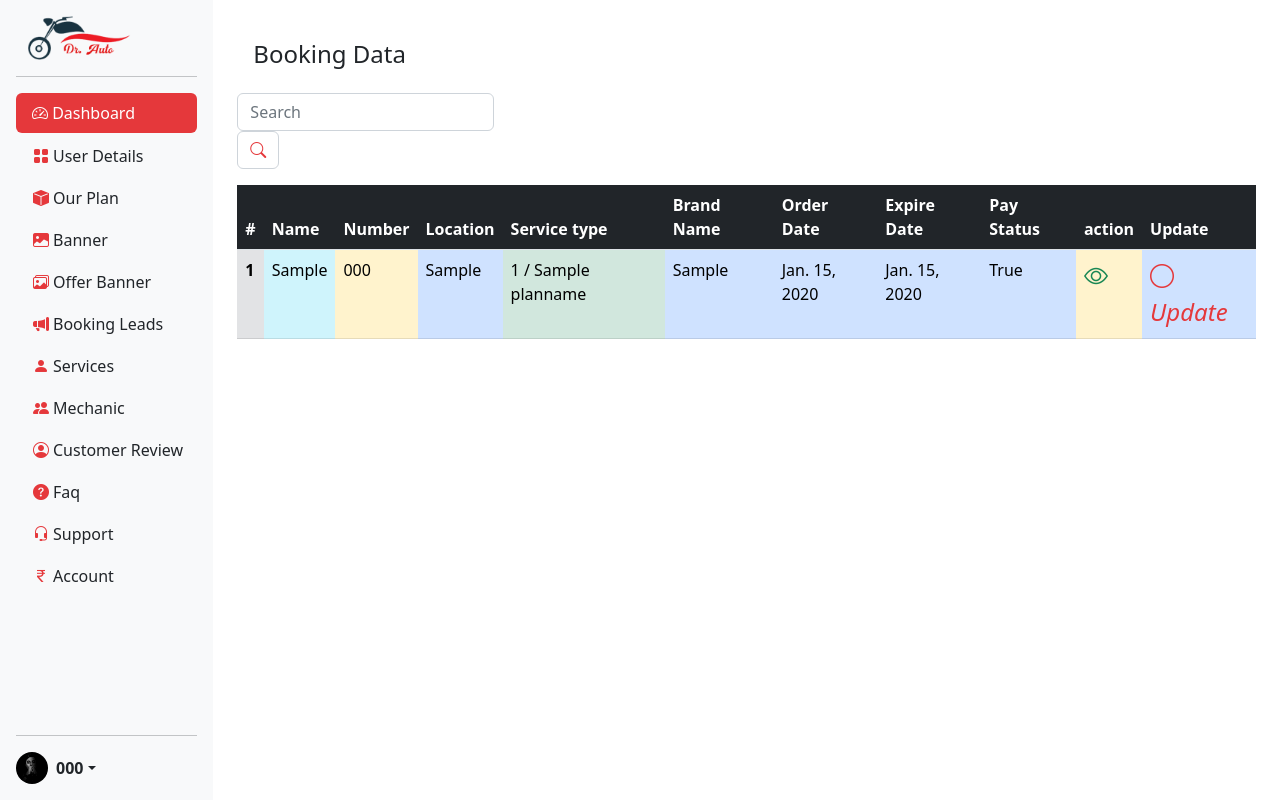
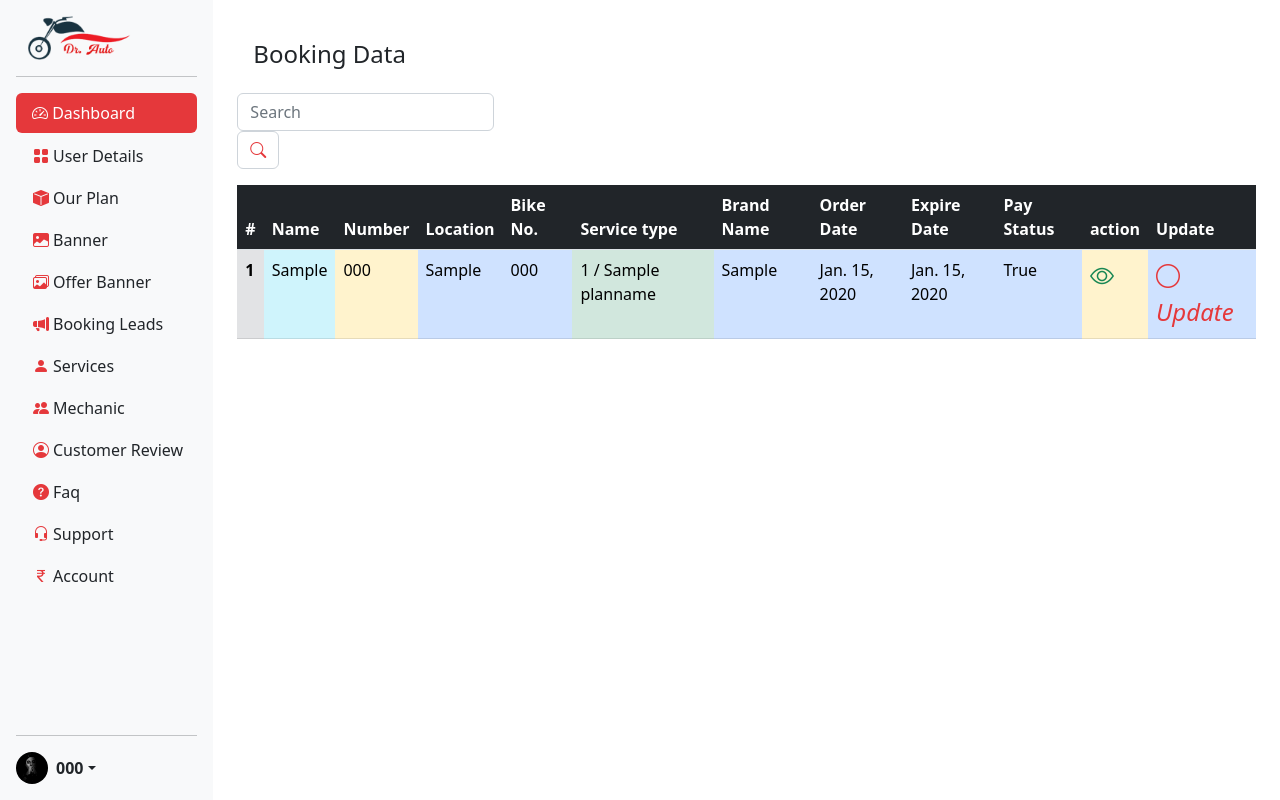
Before and after one commit to infinixsys/BikeRepair, a Django app: page /booking/leads in a window 1280 px wide. Run offline with Django 4.2, Linux system fonts and the light colour scheme; a user stored in the database is signed in; tables that the repository leaves empty hold one stand-in row (values such as "Sample post"); some libraries are stand-ins or nearby versions.

Commit message:
update booking details

```diff
--- a/dashboard/templates/booking_leads.html
+++ b/dashboard/templates/booking_leads.html
@@ -28,6 +28,7 @@
                         <th scope="col">Name</th>
                         <th scope="col">Number</th>
                         <th scope="col">Location</th>
+                        <th scope="col">Bike No.</th>
                         <th scope="col">Service type</th>
                         <th scope="col">Brand Name</th>
                         <th scope="col">Order Date</th>
@@ -44,6 +45,7 @@
                         <td class="table-info">{{ p.user.fname }}</td>
                         <td class="table-warning">{{ p.user.phone }}</td>
                         <td class="table-primary">{{ p.bookingdetails.location }}</td>
+                        <td class="table-primary">{{ p.bookingdetails.vehicle_number }}</td>
                         <td class="table-success">{{ p.count }} / {{ p.plane_name.title }}</td>
                         <td class="table-primary">{{ p.bookingdetails.brand }}</td>
                         <td class="table-primary">{{ p.order_date |date}}</td>
--- a/dashboard/templates/user_profile.html
+++ b/dashboard/templates/user_profile.html
@@ -29,7 +29,7 @@
                         <th scope="col">Name</th>
                         <th scope="col">Number</th>
                         <th scope="col">Address</th>
-                        <th scope="col">Location</th>
+<!--                        <th scope="col">Bike No.</th>-->
                         <th scope="col">Email</th>
                         <th scope="col">action</th>
                     </tr>
@@ -41,7 +41,7 @@
                         <td class="table-info">{{ i.fname }}</td>
                         <td class="table-warning">{{ i.phone}}</td>
                          <td class="table-warning">{{ i.address }}</td>
-                        <td class="table-primary">{{ i.location }}</td>
+<!--                        <td class="table-primary">{{ i.location }}</td>-->
                         <td class="table-success">{{ i.email }}</td>
                         <td class="table-warning">
                            <a href="{% url 'user_history' i.id %}"><i class="bi bi-eye fs-4 text-success"></i></a> &nbsp; &nbsp; &nbsp;
```
